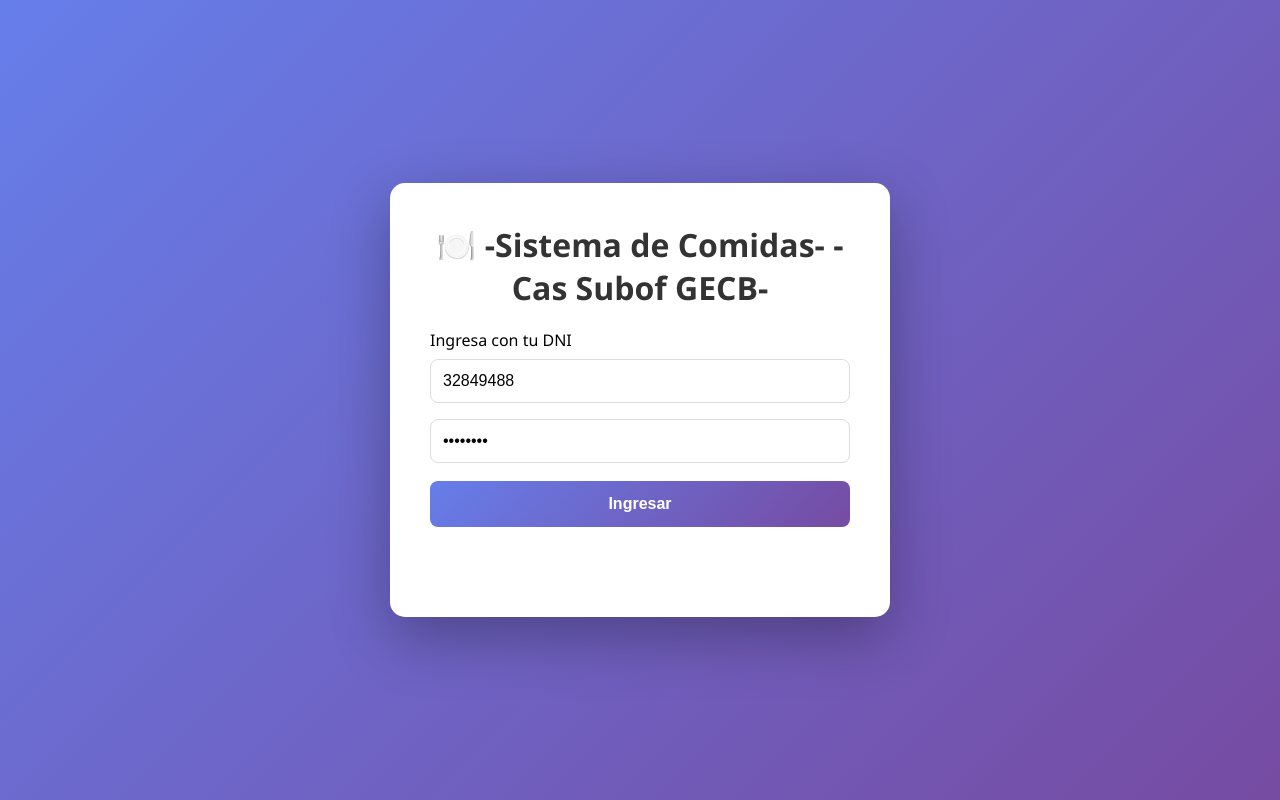
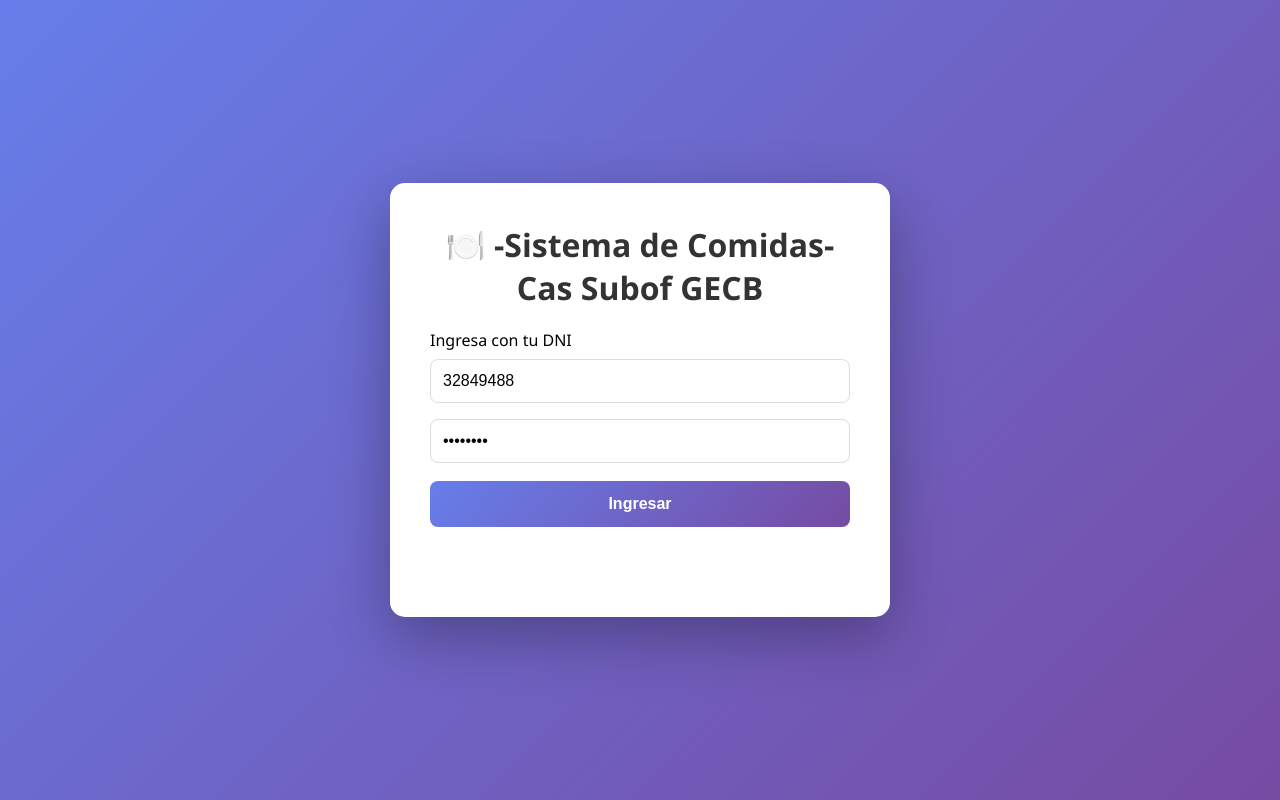
Before and after one commit to javiercef/racionamiento-cassubof, a plain HTML site: page index.html in a window 1280 px wide. Drawn offline with Linux system fonts and the light colour scheme.

Commit message:
Update index.html

```diff
--- a/index.html
+++ b/index.html
@@ -3,7 +3,7 @@
 <head>
     <meta charset="UTF-8">
     <meta name="viewport" content="width=device-width, initial-scale=1.0">
-    <title>-Sistema de Comidas-       -Cas Subof GECB-</title>
+    <title>-Sistema de Comidas-       Cas Subof GECB</title>
     <style>
         * {
             margin: 0;
@@ -199,7 +199,7 @@
     <!-- Pantalla de Login -->
     <div id="login-screen">
         <div class="container">
-            <h1>🍽️ -Sistema de Comidas-       -Cas Subof GECB-</h1>
+            <h1>🍽️ -Sistema de Comidas-       Cas Subof GECB</h1>
             <p>Ingresa con tu DNI</p>
 
             <input type="text" id="dni-input" placeholder="DNI" class="input-field" value="32849488">
```
